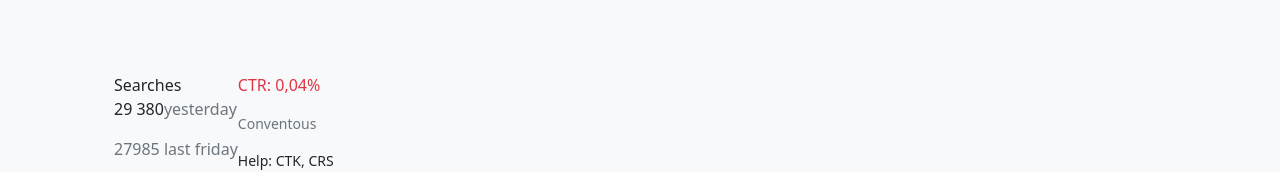
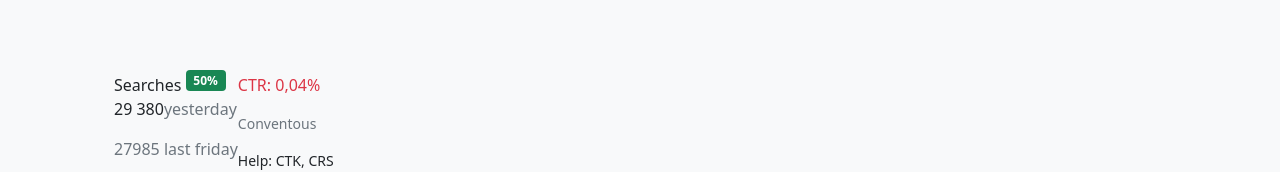
Before and after one commit to clinton9ice/Test-Dashboard, a React (Create React App) app: page / in a window 1280 px wide. Shown: the part 318-490 px from the top of the page. Built offline with nearby package versions, Linux system fonts and the light colour scheme.

Commit message:
Fixed the progressbar

```diff
--- a/src/App.js
+++ b/src/App.js
@@ -30,7 +30,7 @@ function App() {
                 <div className="description d-flex">
                   <div className="left_data_container">
                     <div>
-                      Searches <div className="badge"></div>
+                      Searches <sup className="badge bg-success">50%</sup>
                     </div>
 
                     <p>
--- a/src/Components/Stats/Progress_stats.js
+++ b/src/Components/Stats/Progress_stats.js
@@ -3,7 +3,7 @@ import Progress from "./Progress";
 
 export const ProgressStats = () => {
   return (
-    <div className="d-flex px-5 my-3">
+    <div className="d-flex px-5 my-3 overflow-hidden">
       <Progress width={40} bg="#e79939" type="error"/>
       <Progress width={20} bg="#4857c5" />
       <Progress width={30} bg="var(--bs-primary)" />
--- a/src/Components/Stats/Stats.module.css
+++ b/src/Components/Stats/Stats.module.css
@@ -1,7 +1,7 @@
 .progress {
   height: 10px;
   background-color: var(--bs-gray-500);
-  min-width: 100px;
+  /* min-width: 100px; */
   max-width: 100%;
 
 }
```
